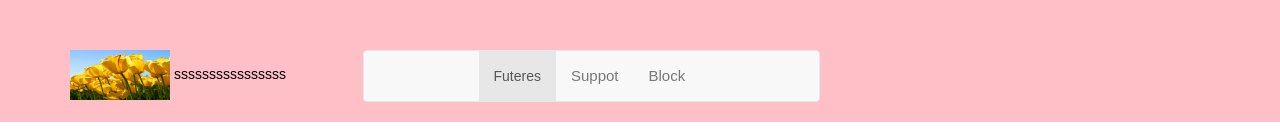
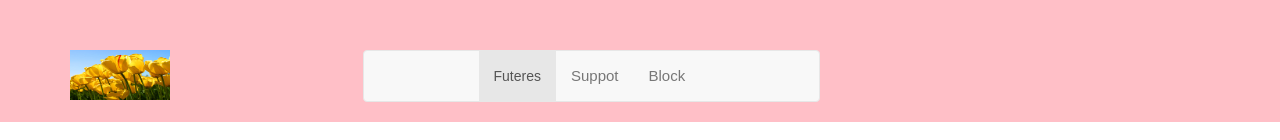
Before and after one commit to karenandreyan/uroki, a plain HTML site: page index.html in a window 1280 px wide. Shown: the top 140 px of the page. Drawn offline with nearby package versions, Linux system fonts and the light colour scheme.

Commit message:
ubral ssss

```diff
--- a/index.html
+++ b/index.html
@@ -18,7 +18,7 @@
                 <div class="row">
                     <div class="col-lg-3">
                         <img alt="Cveti" src="img/1.jpg">
-                        ssssssssssssssss
+
                     </div>
                     <div class="col-lg-5 ml-auto">
                         <nav class="navbar navbar-default">
```
